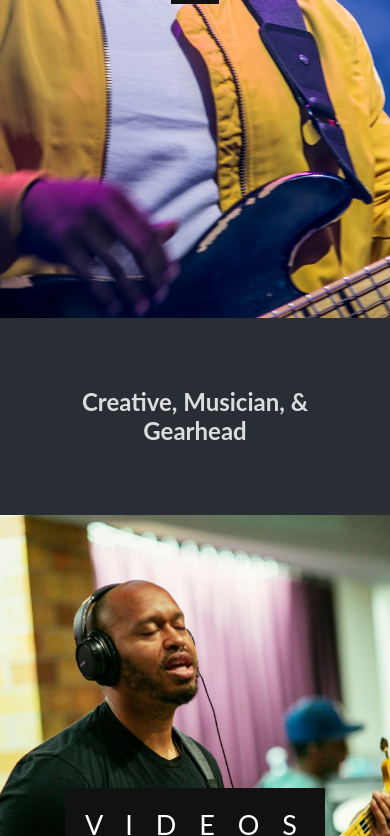
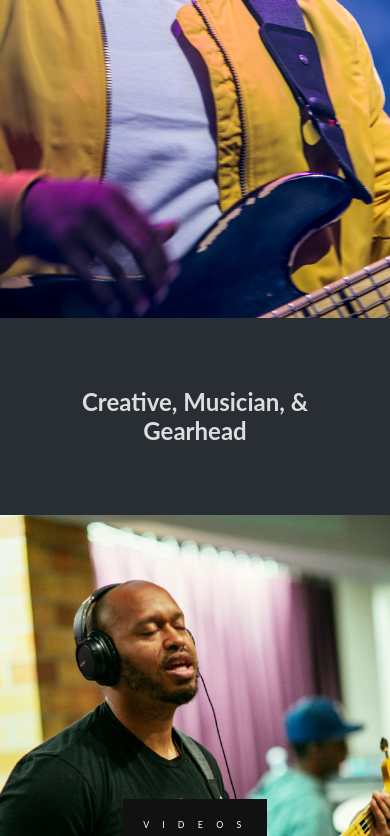
Before and after one commit to LanceRShelton/LanceShelton.github.io, a plain HTML site: page index.html in a window 390 px wide. Shown: the part 526-1362 px from the top of the page. Drawn offline with Linux system fonts and the light colour scheme.

Commit message:
Mobile friendly text

```diff
--- a/css/smile.css
+++ b/css/smile.css
@@ -105,5 +105,14 @@ body, html{
   @media(max-width: 568px){
     .pimg1, .pimg2, .pimg3, .pimg4, .pimg5, .pimg6 {
       background-attachment: scroll;
+    } .ptext {
+      position:absolute;
+    top:50%;
+    width:100%;
+    text-align:center;
+    color:#000;
+    font-size:55%;
+    letter-spacing:5.5px;
+    text-transform:uppercase;
     }
   }
```
